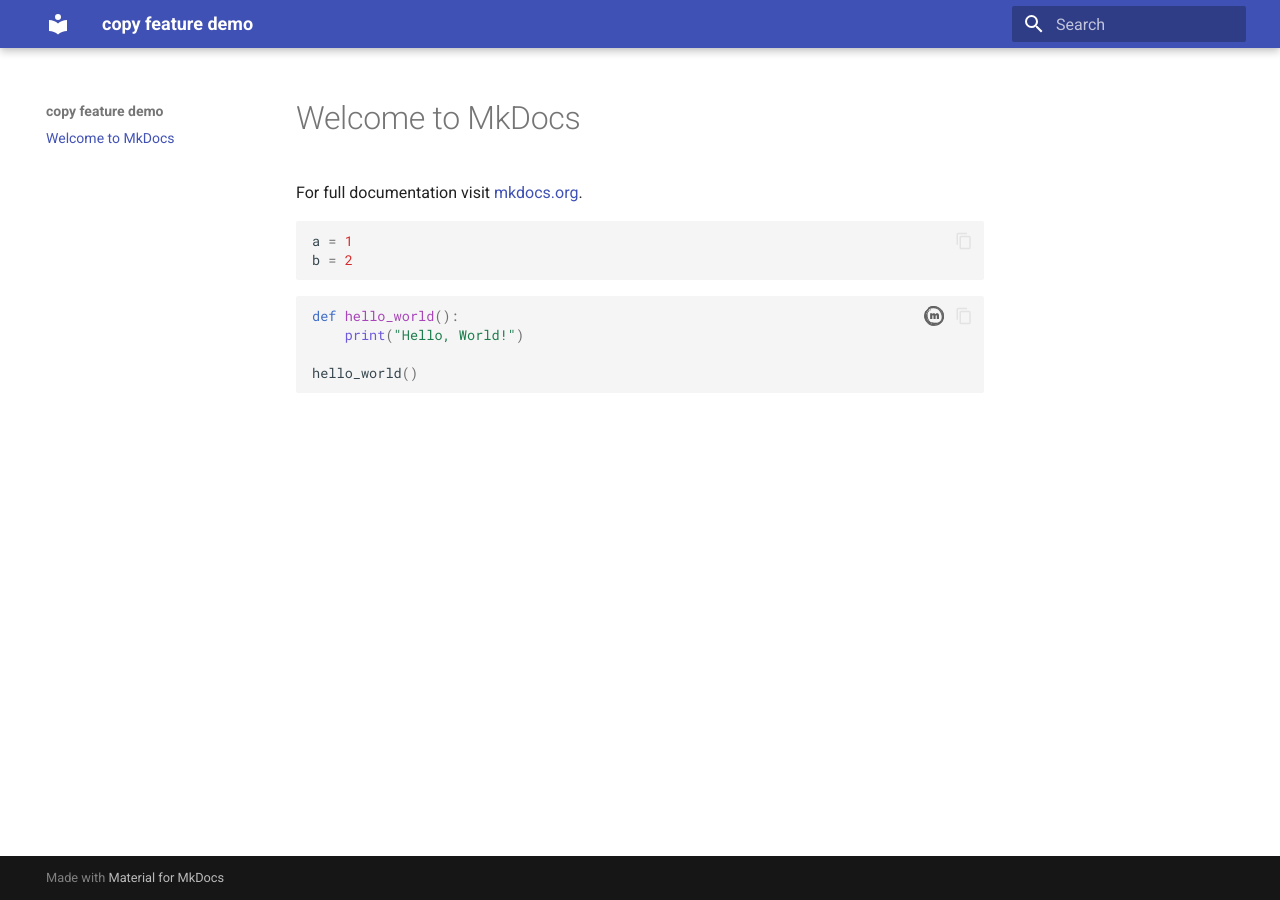
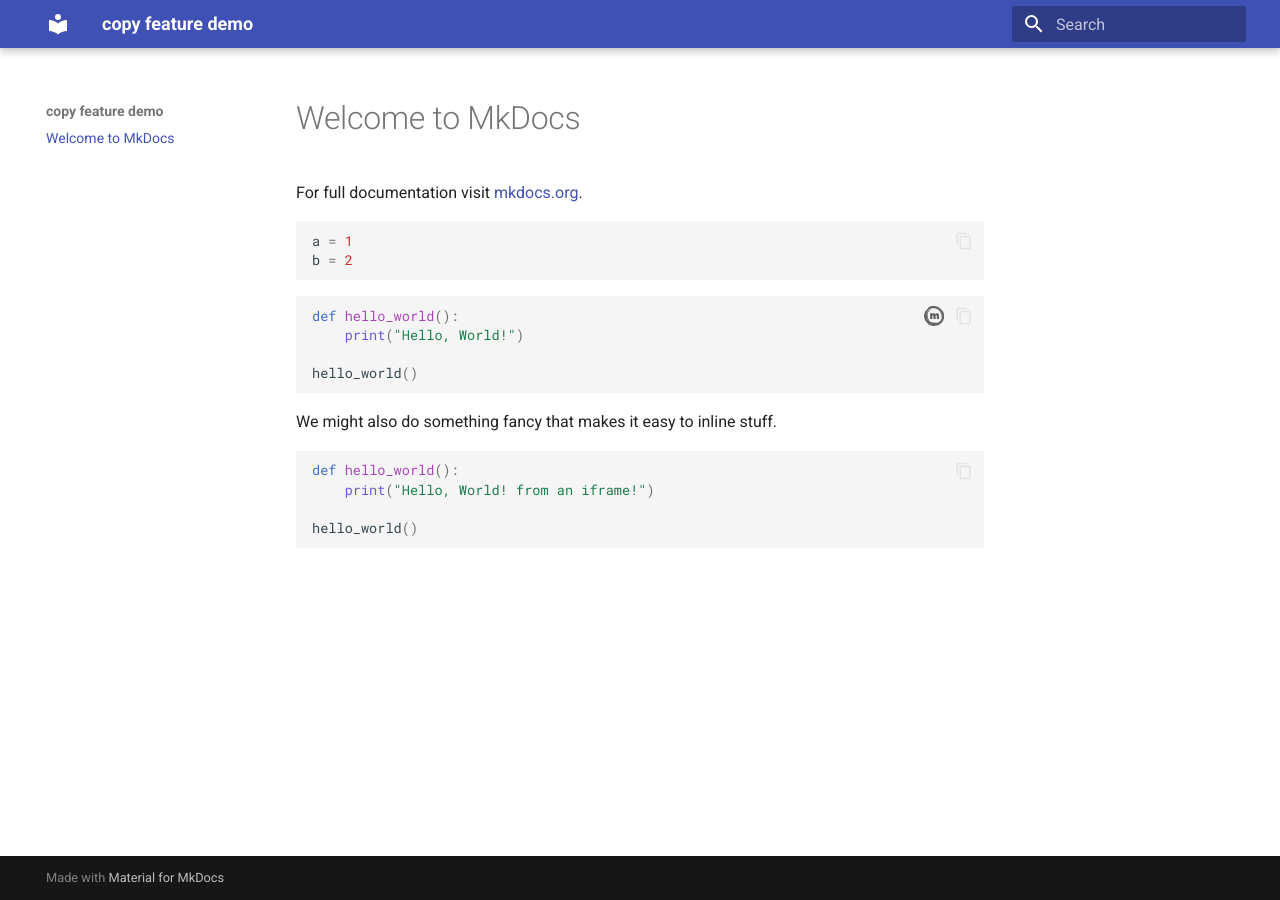
Before and after one commit to marimo-team/marimo-snippets, an MkDocs documentation site: the page built from docs/index.md, in a window 1280 px wide. Built offline with MkDocs 1.6.1 and Material for MkDocs 9.7.7, drawn with Linux system fonts in a browser that asks for light colours; some of the changed lines change nothing that is shown.

Commit message:
milestone

````diff
--- a/docs/extractor.js
+++ b/docs/extractor.js
@@ -1,57 +1,78 @@
-document.addEventListener('DOMContentLoaded', function() {
-  // Process all pre elements that contain code blocks
-  const preElements = document.querySelectorAll(['pre', 'div.highlight']);
+/**
+ * Adds interactive buttons to code blocks that open the code in a Marimo playground
+ * @param {string[]} elements - CSS selectors for elements to add buttons to. Default: ['pre', 'div.highlight']
+ * @param {Object} settings - Button customization options
+ * @param {string} [settings.title='Open code in an interactive playground'] - Button tooltip text
+ * @param {string} [settings.position='absolute'] - CSS position property
+ * @param {string} [settings.top='0.5rem'] - Distance from top of container
+ * @param {string} [settings.right='0.5rem'] - Distance from right of container
+ * @param {string} [settings.border='none'] - Button border style
+ * @param {string} [settings.borderRadius='4px'] - Button corner radius
+ * @param {string} [settings.padding='4px 8px'] - Button padding
+ * @param {string} [settings.margin='-4px 22px'] - Button margin
+ * @param {string} [settings.cursor='pointer'] - Mouse cursor style on hover
+ * @param {string} [settings.zIndex='10'] - Button stacking order
+ * @param {string} [settings.filter='grayscale(100%)'] - Default filter applied to button
+ * @param {string} [settings.icon='<img src="icon.svg" alt="icon" width="20" height="20">'] - HTML content for the button
+ */
+function addMarimoButtons(elements = ['pre', 'div.highlight'], settings = {}){
+  const preElements = document.querySelectorAll(elements);
   preElements.forEach(preElement => {
     // Check if there's a special comment before this pre element
     let node = preElement.previousSibling;
-    let foundConfig = null;
+    let foundConfig = false;
 
     // Look for HTML comments before the pre element
     while (node && !foundConfig) {
       if (node.nodeType === Node.COMMENT_NODE) {
         const commentText = node.textContent.trim();
-
-        // Parse our special comment format: <!-- url-copy: URL [param-name: NAME] -->
-        if (commentText.startsWith('url-copy:')) {
-          try {
-            const regex = /url-copy:\s*([^\s]+)(?:\s+param-name:\s*([^\s]+))?/;
-            const match = commentText.match(regex);
-
-            if (match) {
-              foundConfig = {
-                url: match[1],
-                paramName: match[2] || 'code'
-              };
-            }
-          } catch (e) {
-            console.error('Error parsing url-copy comment:', e);
-          }
+        // Only set foundConfig to true if we explicitly find the add-marimo-button comment
+        // Stop looking at other comments if we find any comment
+        if (commentText.startsWith('add-marimo-button')) {
+          foundConfig = true;
         }
+        break;  // Exit after finding any comment
       }
-
       node = node.previousSibling;
     }
 
     // If we found a config comment, add the button
     if (foundConfig) {
       const codeElement = preElement.querySelector('code');
-
       if (codeElement) {
         // Create the button
+        console.log("Making a button")
         const button = document.createElement('button');
+        const defaults = {
+          title: 'Open code in an interactive playground',
+          position: 'absolute',
+          top: '0.5rem',
+          right: '0.5rem',
+          border: 'none',
+          borderRadius: '4px',
+          padding: '4px 8px',
+          margin: '-4px 22px',
+          cursor: 'pointer',
+          zIndex: '10',
+          filter: 'grayscale(100%)',
+          icon: '<img src="icon.svg" alt="icon" width="20" height="20">',
+        };
+
+        const buttonSettings = Object.assign({}, defaults, settings);
+
         button.className = 'url-copy-button';
-        button.title = 'Open code in an interactive playground';
-        button.style.position = 'absolute';
-        button.style.top = '0.5rem';
-        button.style.right = '0.5rem';
-        button.style.border = 'none';
-        button.style.borderRadius = '4px';
-        button.style.padding = '4px 8px';
-        button.style.margin = '-4px 22px';
-        button.style.cursor = 'pointer';
-        button.style.zIndex = '10';
-        button.style.filter = 'grayscale(100%)';
-        button.innerHTML = '<img src="icon.svg" alt="icon" width="20" height="20">';
+        button.title = buttonSettings.title;
+        button.style.position = buttonSettings.position;
+        button.style.top = buttonSettings.top;
+        button.style.right = buttonSettings.right;
+        button.style.border = buttonSettings.border;
+        button.style.borderRadius = buttonSettings.borderRadius;
+        button.style.padding = buttonSettings.padding;
+        button.style.margin = buttonSettings.margin;
+        button.style.cursor = buttonSettings.cursor;
+        button.style.zIndex = buttonSettings.zIndex;
+        button.style.filter = buttonSettings.filter;
+        button.innerHTML = buttonSettings.icon;
         // Ensure the pre element has a relative position for button placement
         if (getComputedStyle(preElement).position === 'static') {
           preElement.style.position = 'relative';
@@ -66,10 +87,8 @@
 
           // Get the code text
           let code = codeElement.textContent;
-
-          if (foundConfig.url.indexOf("marimo.app") >= 0) {
-            // Wrap the code block in marimo notebook boilerplate
-            code = `import marimo
+          // Wrap the code block in marimo notebook boilerplate
+          code = `import marimo
 
 app = marimo.App()
 
@@ -77,13 +96,17 @@
 def _():
 ${code.split('\n').map(line => '    ' + line).join('\n')}
 `;
-          }
 
           // Encode the code for use in a URL
           const encodedCode = encodeURIComponent(code);
 
           // Create the URL with the code as a query param
-          const url = `${foundConfig.url}?${foundConfig.paramName}=${encodedCode}`;
+          let settings = {
+            url: "https://marimo.app",
+            paramName: 'code'
+          };
+          const url = `${settings.url}?${settings.paramName}=${encodedCode}`;
+          console.log(url)
 
           // Open the URL in a new tab
           window.open(url, '_blank');
@@ -94,4 +117,4 @@
       }
     }
   });
-});
+}
--- a/docs/index.md
+++ b/docs/index.md
@@ -8,7 +8,7 @@
 b = 2
 ```
 
-<!-- url-copy: https://marimo.app param-name: code -->
+<!-- add-marimo-button -->
 ```python
 def hello_world():
     print("Hello, World!")
@@ -16,4 +16,19 @@
 hello_world()
 ```
 
+We might also do something fancy that makes it easy to inline stuff.
+
+<!-- add-marimo-iframe -->
+```python
+def hello_world():
+    print("Hello, World! from an iframe!")
+
+hello_world()
+```
+
 <script src="extractor.js"></script>
+<script>
+    document.addEventListener('DOMContentLoaded', function() {
+        addMarimoButtons();
+    });
+</script>
````
